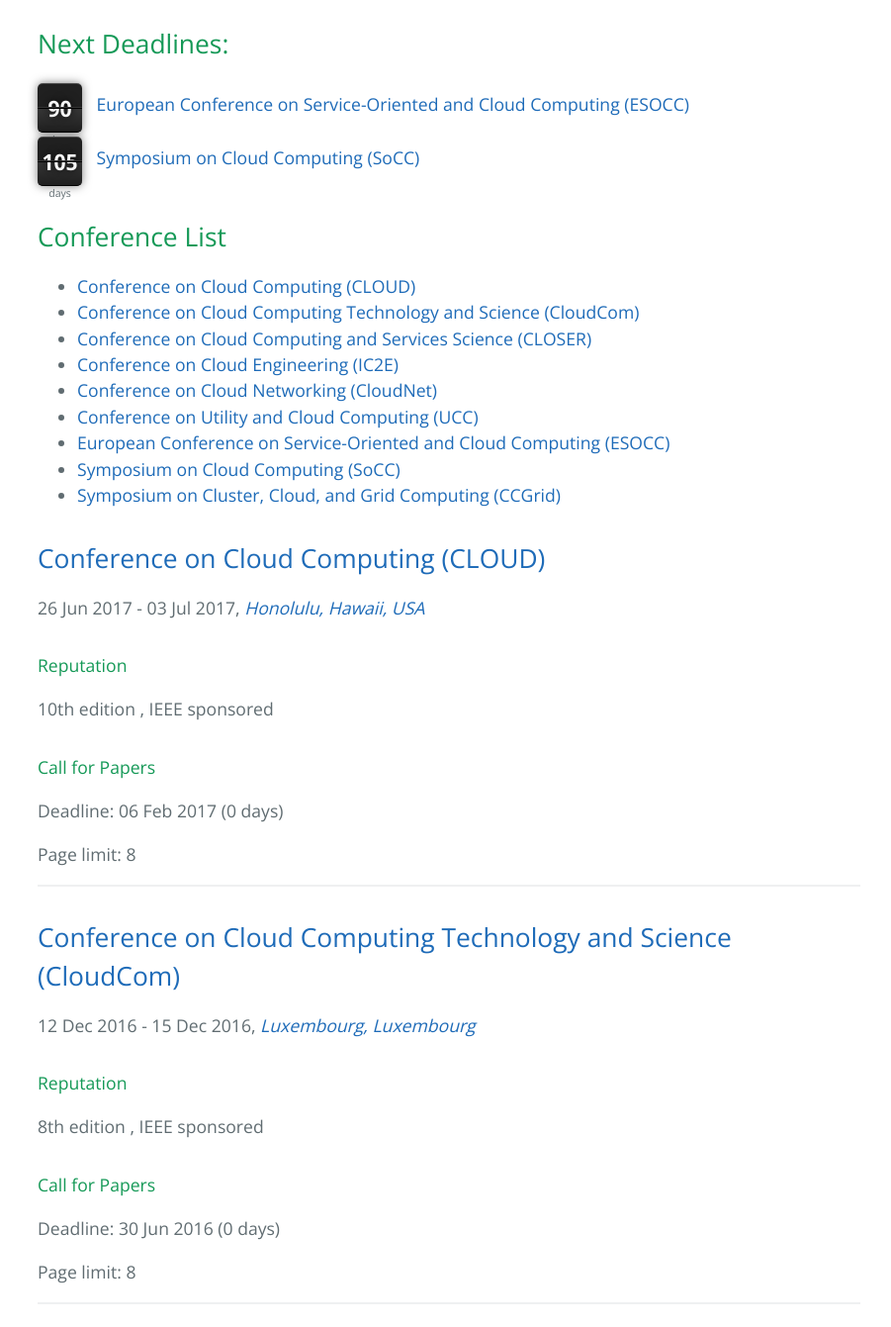
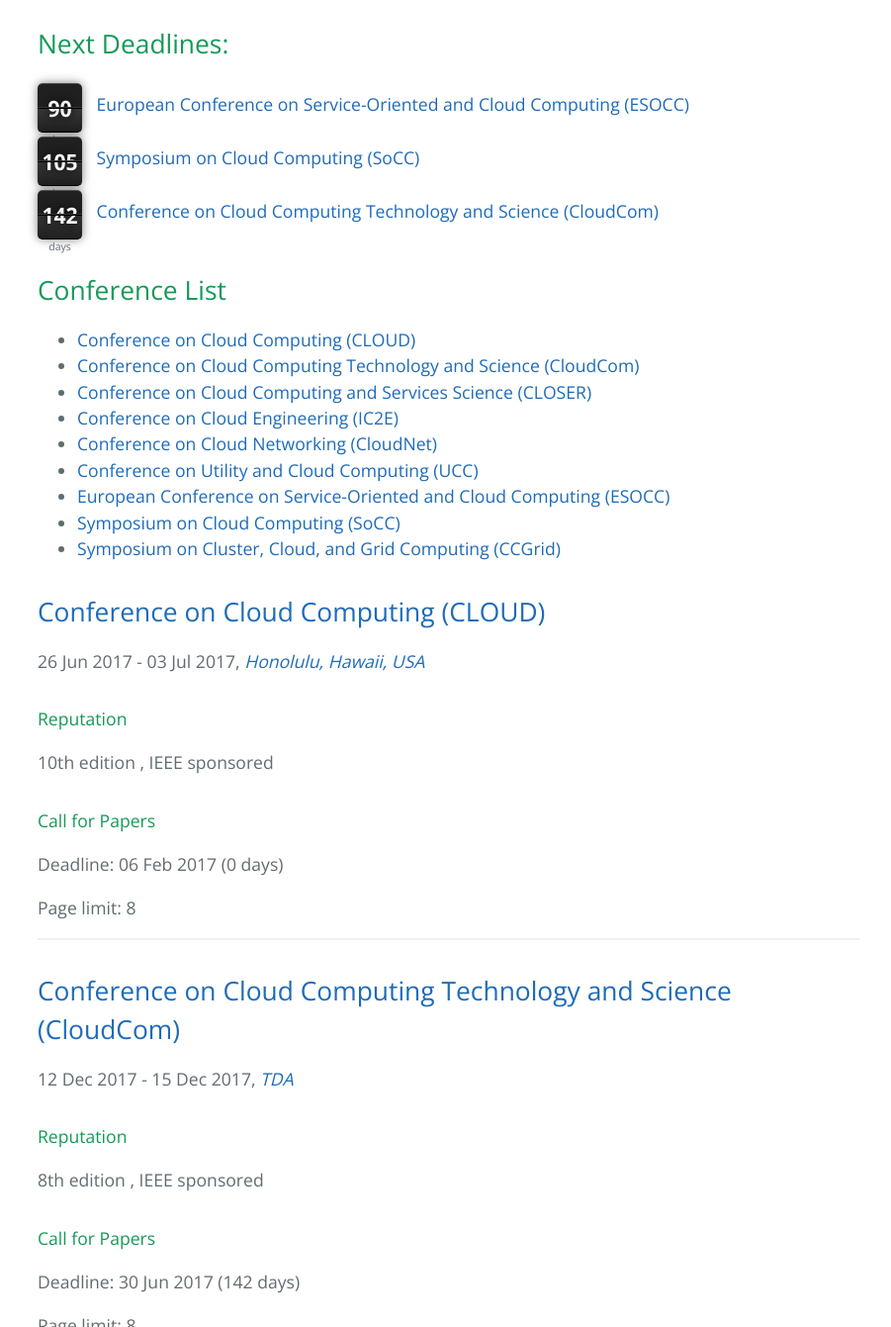
Before and after one commit to stefan-kolb/cloud-conferences, a Jekyll site: the page built from index.html, in a window 1280 px wide and 1400 px high, scrolled down 265 px, cut to the strip 59-1400 px from the top of the window. Shown: the whole strip at 99% size, without its empty margins (186-1087 px from the left). Built offline with Jekyll 4.4.1, drawn with Linux system fonts in a browser that asks for light colours; nearby versions of some CDN libraries.

Commit message:
Update conferences.yml

```diff
--- a/_data/conferences.yml
+++ b/_data/conferences.yml
@@ -30,9 +30,9 @@
   abbrv: CloudCom
   url: http://2017.cloudcom.org/
   edition: 8
-  date_from: "2016-12-12"
-  date_to: "2016-12-15"
-  deadline: "2016-06-30"
+  date_from: "2017-12-12"
+  date_to: "2017-12-15"
+  deadline: "2017-06-30"
   organization: IEEE
   acceptance:
     - 2015: 0
@@ -40,7 +40,7 @@
     - 2013: 18
     - 2012: 18
     - 2011: 24
-  location: Luxembourg, Luxembourg
+  location: TDA
   page_limit: 8
 
 - name: Symposium on Cluster, Cloud, and Grid Computing
```
